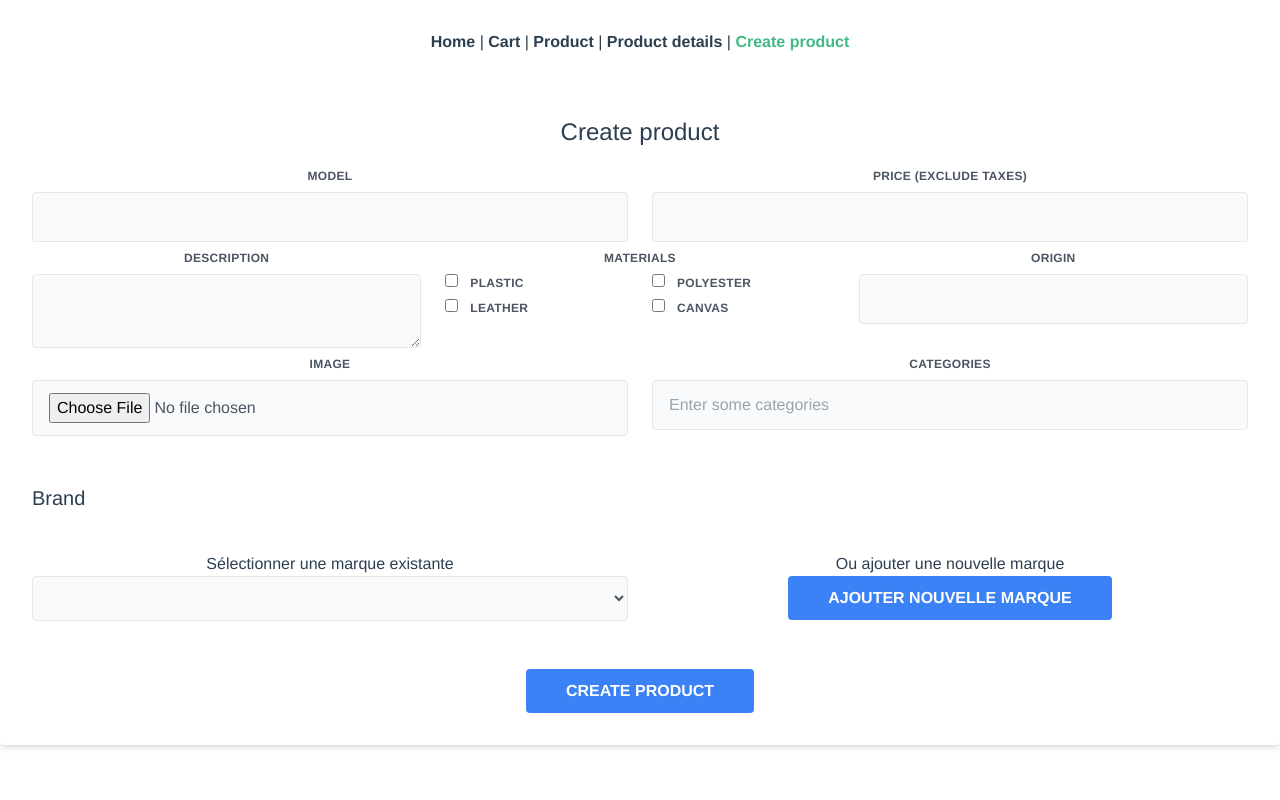
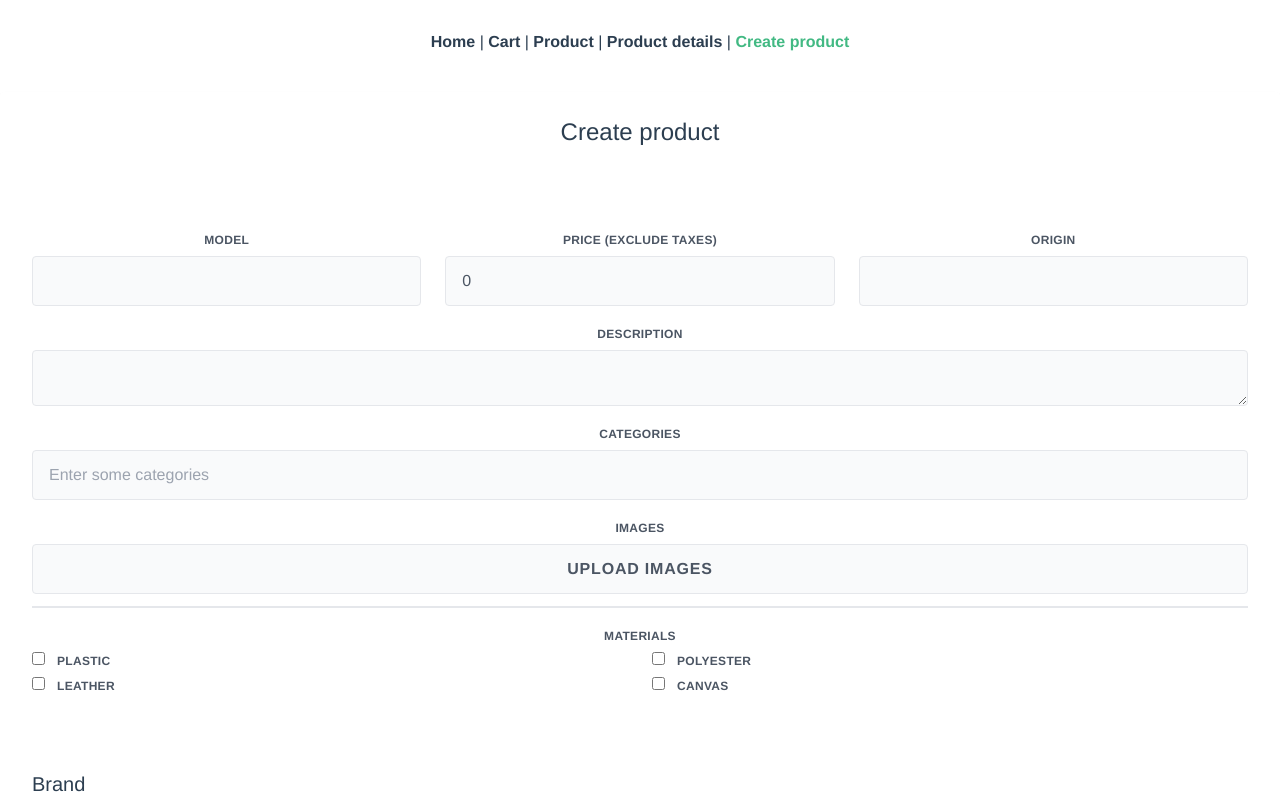
Before and after one commit to Weisteck/bail2sneakers, a Vue app in the folder frontend/: page /product/create in a window 1280 px wide. Shown: the top 800 px of the page. Built offline with nearby package versions, Linux system fonts and the light colour scheme.

Commit message:
✨ Page de creation d'un produit

```diff
--- a/frontend/src/App.vue
+++ b/frontend/src/App.vue
@@ -6,7 +6,7 @@
     |
     <router-link to="/product/get-all">Product</router-link>
     |
-    <router-link to="/product/609fc334ca65e71ada507d10">Product details</router-link>
+    <router-link to="/product/60acf6a894832a6396b9e9ab">Product details</router-link>
     |
     <router-link to="/product/create">Create product</router-link>
   </div>
--- a/frontend/src/index.css
+++ b/frontend/src/index.css
@@ -6,28 +6,88 @@
 FORM
  */
 .input {
-    @apply appearance-none block w-full bg-gray-50 text-gray-600 border border-gray-200 disabled:bg-gray-100 rounded py-3 px-4
+    @apply
+    appearance-none
+    block
+    w-full
+
+    bg-gray-50
+    text-gray-600
+
+    border
+    border-gray-200
+
+    disabled:bg-gray-100
+
+    rounded
+    py-3 px-4
 }
 
 .input-radio {
-    @apply appearance-none block bg-gray-50 text-gray-600 border border-gray-200 rounded
+    @apply
+    appearance-none
+    block
+    bg-gray-50
+    text-gray-600
+    border
+    border-gray-200
+    rounded
 }
 
 .input-number {
-    @apply bg-gray-50 focus:outline-none border-t border-b text-center w-full font-semibold hover:text-black focus:text-black flex items-center outline-none
+    @apply
+    bg-gray-50
+    focus:outline-none
+    border-t
+    border-b
+    text-center
+    w-full
+    font-semibold
+    hover:text-black
+    focus:text-black
+    flex
+    items-center
+    outline-none
 }
 
 .input-number-decrement {
-    @apply bg-gray-50 text-gray-600 border-gray-200 border-t border-b border-l hover:text-gray-700 hover:bg-gray-100 h-full w-20 rounded-l cursor-pointer outline-none
+    @apply
+    bg-gray-50
+    text-gray-600
+    border-gray-200
+    border-t border-b border-l
+    hover:text-gray-700
+    hover:bg-gray-100
+    h-full w-20
+    rounded-l
+    cursor-pointer
+    outline-none
 }
 
 .input-number-increment {
-    @apply bg-gray-50 text-gray-600 border-gray-200 border-t border-b border-r hover:text-gray-700 hover:bg-gray-100 h-full w-20 rounded-r cursor-pointer
+    @apply
+    bg-gray-50
+    text-gray-600
+    border-gray-200
+    border-t border-b border-r
+    hover:text-gray-700
+    hover:bg-gray-100
+    h-full w-20
+    rounded-r
+    cursor-pointer
 }
 
 .label {
-    @apply block uppercase tracking-wide text-gray-600 text-xs font-bold mb-2
+    @apply
+    block
+    uppercase
+    tracking-wide
+    text-gray-600
+    text-xs
+    font-bold
+    mb-2
 }
+
 /**
 ---------------------------------------------------------------------------------------------------
  */
@@ -36,40 +96,83 @@ FORM
 TEXT
  */
 .title {
-    @apply text-2xl mb-5
+    @apply
+    text-2xl
+    mb-5
 }
 
 .sub-title {
-    @apply text-xl text-left mb-10
+    @apply
+    text-xl
+    text-left
+    mb-10
 }
 
 .description {
-    @apply text-left
+    @apply
+    text-left
 }
+
+/**
+---------------------------------------------------------------------------------------------------
+ */
+
+.button {
+    @apply
+    py-3 px-4
+    font-semibold
+    tracking-wider
+    text-gray-600
+
+    border
+    border-gray-200
+
+    rounded
+    bg-gray-50
+
+    disabled:bg-gray-100
+
+    hover:bg-gray-200
+
+    focus:outline-none
+    focus:ring-2
+    focus:ring-gray-300
+}
+
+/**
+BUTTON
+ */
+.btn-primary {
+    @apply
+    bg-blue-500
+    hover:bg-blue-400
+    transition
+    font-bold
+    uppercase
+    text-white
+    h-11
+    w-auto
+    px-10
+    rounded
+}
+
 /**
 ---------------------------------------------------------------------------------------------------
  */
 
 /**
-BUTTON
+COMPONENTS
  */
+.card {
+    @apply
+    bg-white
+    shadow-md
+    rounded
+    px-8 pt-6 pb-8
+    mb-4 my-2
+    flex flex-col
+}
 
-.btn-primary {
-    @apply bg-blue-500 hover:bg-blue-400 transition font-bold uppercase text-white h-11 w-auto px-10 rounded
-}
-.button {
-    @apply px-4 py-2 font-semibold tracking-wider border border-gray-200 rounded bg-gray-50 disabled:bg-gray-100 hover:bg-gray-200 text-gray-600 focus:outline-none focus:ring-2 focus:ring-gray-300
-}
 /**
 ---------------------------------------------------------------------------------------------------
  */
-
-/**
-DISPLAY
- */
-.card {
-    @apply bg-white shadow-md rounded px-8 pt-6 pb-8 mb-4 flex flex-col my-2
-}
-/**
----------------------------------------------------------------------------------------------------
- */
--- a/frontend/src/views/product/CreateProduct.vue
+++ b/frontend/src/views/product/CreateProduct.vue
@@ -1,81 +1,32 @@
 <template>
   <div class="container mx-auto">
-    <form class="card" @submit.prevent="createProduct">
-      <h1 class="title mb-5">Create product</h1>
-      <div class="-mx-3 md:flex mb-2">
-        <div class="md:w-1/2 px-3 mb-6 md:mb-0">
+    <form class="card" @submit.prevent="createProduct" ref="createProduct">
+      <h1 class="title ">Create product</h1>
+      <div class="-mx-3 md:flex mb-5 mt-16">
+        <div class="md:w-1/3 px-3 mb-6 md:mb-0">
           <label for="model" class="label">Model</label>
-          <input type="text" name="model" id="model" class="input">
+          <input type="text" name="model" id="model" class="input" v-model="product.model">
         </div>
-        <div class="md:w-1/2 px-3 mb-6 md:mb-0">
+        <div class="md:w-1/3 px-3 mb-6 md:mb-0">
           <label for="price" class="label">Price (Exclude taxes)</label>
-          <input type="number" name="price" id="price" class="input">
+          <input type="number" name="price" id="price" class="input" v-model="product.priceExclTax">
+        </div>
+
+        <div class="md:w-1/3 px-3 mb-6 md:mb-0">
+          <label for="origin" class="label">Origin</label>
+          <input type="text" name="origin" id="origin" class="input" v-model="product.details.origin">
         </div>
       </div>
 
-      <div class="-mx-3 md:flex mb-2">
-        <div class="md:w-1/2 px-3 mb-6 md:mb-0">
+      <div class="-mx-3 md:flex mb-5">
+        <div class="md:w-full px-3 mb-6 md:mb-0">
           <label for="description" class="label">Description</label>
-          <textarea name="description" id="description" class="input"/>
-        </div>
-        <div class="md:w-1/2 px-3 mb-6 md:mb-0">
-          <span class="label">Materials</span>
-          <div class="-mx-3 md:flex mb-2">
-            <div class="md:w-1/2 px-3 mb-6 md:mb-0 text-left">
-              <label for="plastic" class="label">
-                <input v-model="product.materials"
-                       type="checkbox"
-                       id="plastic"
-                       value="plastic"
-                       class="text-gray-600"
-                />
-                <span class="ml-3">Plastic</span>
-              </label>
-              <label for="leather" class="label">
-                <input v-model="product.materials"
-                       type="checkbox"
-                       id="leather"
-                       value="leather"
-                       class="text-gray-600"
-                />
-                <span class="ml-3">Leather</span>
-              </label>
-            </div>
-            <div class="md:w-1/2 px-3 mb-6 md:mb-0 text-left">
-              <label for="polyester" class="label">
-                <input v-model="product.materials"
-                       type="checkbox"
-                       id="polyester"
-                       value="polyester"
-                       class="text-gray-600"
-                />
-                <span class="ml-3">polyester</span>
-              </label>
-              <label for="canvas" class="label">
-                <input v-model="product.materials"
-                       type="checkbox"
-                       id="canvas"
-                       value="canvas"
-                       class="text-gray-600"
-                />
-                <span class="ml-3">canvas</span>
-              </label>
-            </div>
-          </div>
-
-        </div>
-        <div class="md:w-1/2 px-3 mb-6 md:mb-0">
-          <label for="origin" class="label">Origin</label>
-          <input type="text" name="origin" id="origin" class="input">
+          <textarea name="description" id="description" class="input h-14" v-model="product.details.description"/>
         </div>
       </div>
 
-      <div class="-mx-3 md:flex mb-2">
-        <div class="md:w-1/2 px-3 mb-6 md:mb-0">
-          <label for="images" class="label">Image</label>
-          <input type="file" name="images" id="images" class="input">
-        </div>
-        <div class="md:w-1/2 px-3 mb-6 md:mb-0">
+      <div class="-mx-3 md:flex mb-5">
+        <div class="md:w-full px-3 mb-6 md:mb-0">
           <label for="categories" class="label">Categories</label>
           <div @click.away="clearSearch()" @keydown.escape="clearSearch()">
             <div class="relative" @keydown.enter.prevent="addCategory(category)">
@@ -98,7 +49,7 @@
               </div>
 
               <!-- selections -->
-              <template v-for="(category, index) in categories">
+              <template v-for="(category, index) in product.categories">
                 <div class="bg-indigo-100 inline-flex items-center text-sm rounded mt-2 mr-1">
                   <span class="ml-2 mr-1 leading-relaxed truncate max-w-xs">{{ category }}</span>
                   <button @click.prevent="removeCategory(index)"
@@ -116,9 +67,73 @@
         </div>
       </div>
 
+      <div class="-mx-3 md:flex mb-5">
+        <div class="md:w-full px-3 mb-6 md:mb-0">
+          <span class="label">Images</span>
+          <label for="images" class="input button cursor-pointer mb-3">
+            <input @change="uploadImages" multiple type="file" name="images" id="images" class="hidden">
+            UPLOAD IMAGES
+          </label>
+          <div class="flex flex-wrap justify-center bg-gray-200 border">
+            <template v-for="image in product.images">
+              <img v-if="image" :src="image" class="flex-initial w-auto h-32 mx-1"/>
+            </template>
+          </div>
+        </div>
+      </div>
+
+      <div class="-mx-3 md:flex mb-5">
+        <div class="md:w-full px-3 mb-6 md:mb-0">
+          <span class="label">Materials</span>
+          <div class="-mx-3 md:flex mb-2">
+            <div class="md:w-1/2 px-3 mb-6 md:mb-0 text-left">
+              <label for="plastic" class="label">
+                <input v-model="product.details.materials"
+                       type="checkbox"
+                       id="plastic"
+                       value="plastic"
+                       class="text-gray-600"
+                />
+                <span class="ml-3">Plastic</span>
+              </label>
+              <label for="leather" class="label">
+                <input v-model="product.details.materials"
+                       type="checkbox"
+                       id="leather"
+                       value="leather"
+                       class="text-gray-600"
+                />
+                <span class="ml-3">Leather</span>
+              </label>
+            </div>
+            <div class="md:w-1/2 px-3 mb-6 md:mb-0 text-left">
+              <label for="polyester" class="label">
+                <input v-model="product.details.materials"
+                       type="checkbox"
+                       id="polyester"
+                       value="polyester"
+                       class="text-gray-600"
+                />
+                <span class="ml-3">polyester</span>
+              </label>
+              <label for="canvas" class="label">
+                <input v-model="product.details.materials"
+                       type="checkbox"
+                       id="canvas"
+                       value="canvas"
+                       class="text-gray-600"
+                />
+                <span class="ml-3">canvas</span>
+              </label>
+            </div>
+          </div>
+
+        </div>
+      </div>
+
       <h1 class="sub-title mb-5 mt-10">Brand</h1>
 
-      <div class="-mx-3 md:flex mb-2">
+      <div class="-mx-3 md:flex mb-5">
         <div class="md:w-1/2 px-3 mb-6 md:mb-0">
           <p>Sélectionner une marque existante</p>
           <select v-model="brandSelected"
@@ -134,25 +149,33 @@
           <p>Ou ajouter une nouvelle marque</p>
           <button type="button"
                   class="btn-primary"
-                  v-if="!addBrand" @click="showBrandForm">AJOUTER NOUVELLE MARQUE</button>
+                  v-if="!addBrand" @click="showBrandForm">AJOUTER NOUVELLE MARQUE
+          </button>
           <button type="button" class="btn-primary" v-else @click="addBrand = false">ANNULER</button>
         </div>
       </div>
 
-      <div v-if="addBrand" class="-mx-3 md:flex mb-2">
+      <div v-if="addBrand" class="-mx-3 md:flex flex-wrap mb-2">
         <div class="md:w-1/2 px-3 mb-6 md:mb-0">
           <label for="brandName" class="label">Name</label>
           <input v-model="product.brand.name" type="text" name="brandName"
                  id="brandName" class="input">
         </div>
         <div class="md:w-1/2 px-3 mb-6 md:mb-0">
+          <span class="label">LOGO</span>
+          <label for="logo" class="input button cursor-pointer mb-3">
+            <input @change="uploadBrandLogo" multiple type="file" name="logo" id="logo" class="hidden">
+            UPLOAD LOGO
+          </label>
+          <div class="flex justify-center bg-gray-200 border">
+            <img v-if="product.brand.logo" :src="product.brand.logo" class="w-auto h-32 mx-1"/>
+          </div>
+        </div>
+
+        <div class="md:w-full px-3 mb-6 mt-5 md:mb-0">
           <label for="brandDescription" class="label">Description</label>
           <textarea v-model="product.brand.brandDescription" name="brandDescription" id="brandDescription"
                     class="input"/>
-        </div>
-        <div class="md:w-1/2 px-3 mb-6 md:mb-0">
-          <label for="brandLogo" class="label">Logo</label>
-          <input v-model="product.brand.logo" name="brandLogo" id="brandLogo" class="input">
         </div>
       </div>
 
@@ -182,13 +205,13 @@ export default {
         },
         rating: 0,
         priceExclTax: 0,
-        images: [],
+        images: []
       },
       open: false,
       category: '',
-      categories: [],
       brandSelected: null,
       addBrand: false,
+      url: null
     }
   },
   computed: {
@@ -203,16 +226,16 @@ export default {
 
     addCategory(category) {
       category = category.trim()
-      if (category !== "" && !this.hasCategory(category)) this.categories.push(category)
+      if (category !== "" && !this.hasCategory(category)) this.product.categories.push(category)
 
       this.clearSearch()
     },
     hasCategory(category) {
-      const categoryToLowerCase = this.categories.find(e => e.toLowerCase() === category.toLowerCase())
+      const categoryToLowerCase = this.product.categories.find(e => e.toLowerCase() === category.toLowerCase())
       return categoryToLowerCase !== undefined
     },
     removeCategory(index) {
-      this.categories.splice(index, 1)
+      this.product.categories.splice(index, 1)
     },
     search(search) {
       if (search.includes(","))
@@ -232,19 +255,64 @@ export default {
      * -----------------------------------------------------
      */
 
-    createProduct() {
-      console.log("create product")
+    async createProduct() {
+      try {
+        const createNewProduct = await this.$store.dispatch('createProduct', {
+          "categories": this.product.categories,
+          "brand": this.product.brand,
+          "model": this.product.model,
+          "details": {
+            "description": this.product.details.description,
+            "materials": this.product.details.materials,
+            "origin": this.product.details.origin
+          },
+          "rating": this.product.rating,
+          "priceExclTax": this.product.priceExclTax,
+          "images": this.product.images
+        })
+      } catch (e) {
+        console.error(e)
+      }
     },
 
     showBrandForm() {
-      console.log("t")
       this.addBrand = true
       this.brandSelected = {
         name: "",
         brandDescription: "",
         logo: ""
       }
+    },
+
+    uploadImages(e) {
+      const file = (e.target.files[0])
+
+      this.product.images.push(URL.createObjectURL(file))
+      console.log("upload image", this.product.images)
+      console.log("upload logo", this.product.brand.logo)
+    },
+
+    uploadBrandLogo(e) {
+      const file = (e.target.files[0])
+
+      this.product.brand.logo = URL.createObjectURL(file)
+
+      console.log("upload image", this.product.images)
+      console.log("upload logo", this.product.brand.logo)
     }
   }
 }
 </script>
+
+<style>
+#preview {
+  display: flex;
+  justify-content: center;
+  align-items: center;
+}
+
+#preview img {
+  max-width: 100%;
+  max-height: 500px;
+}
+</style>
```
Also changed, not shown: frontend/src/store/index.js (+9 -0 lines), 1 other file (tests, documents, lock files or other folders).
